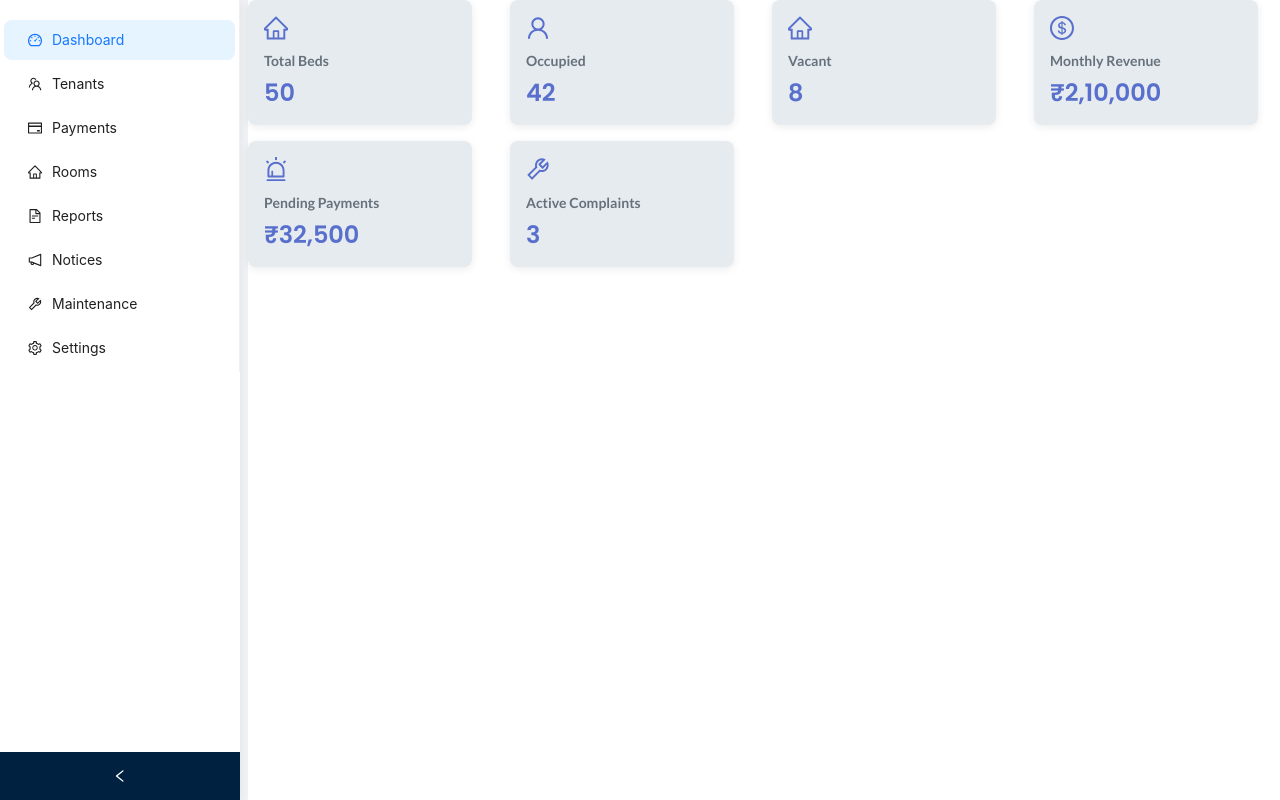
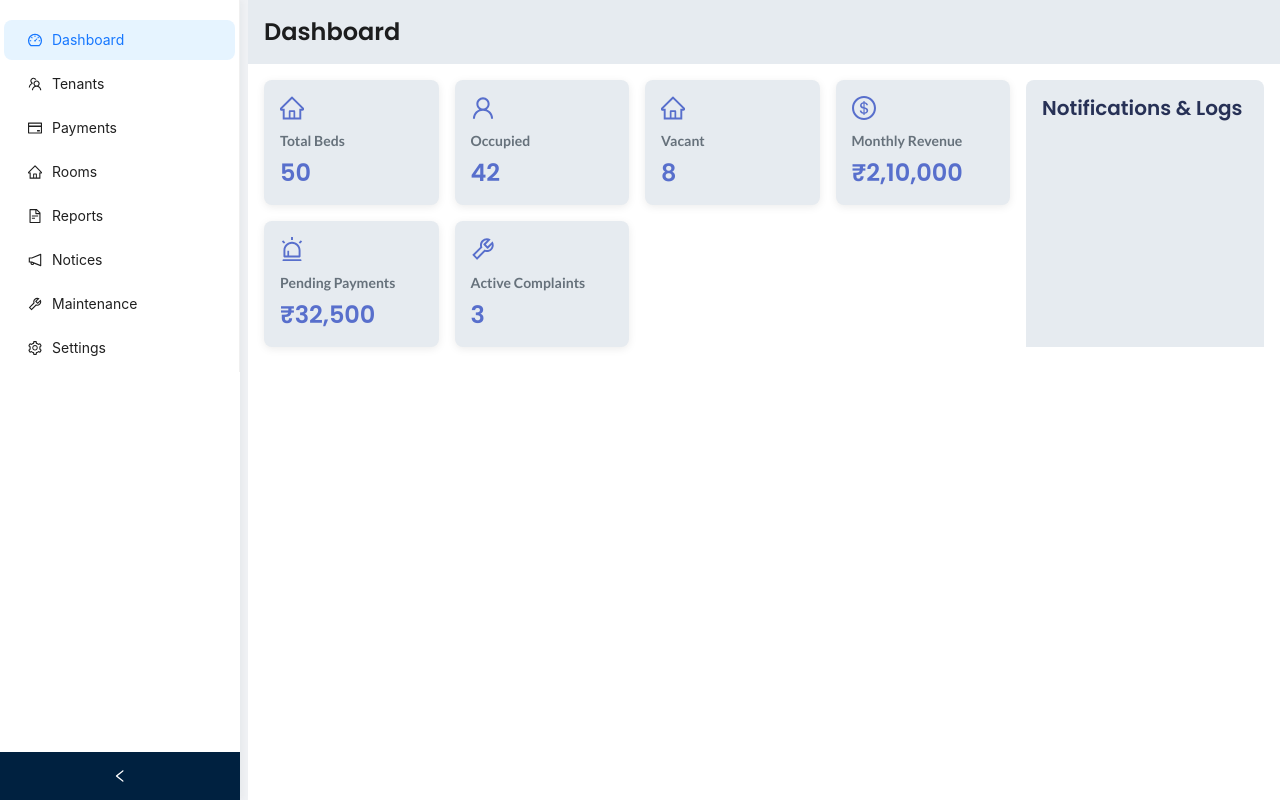
Before and after one commit to venkataraviduddugunta7/My-PG-management, a React (Vite) app: page / in a window 1280 px wide. Built offline with nearby package versions, Linux system fonts and the light colour scheme.

Commit message:
"Dashboard Section"

```diff
--- a/src/components/resusableComponents/StatCard.scss
+++ b/src/components/resusableComponents/StatCard.scss
@@ -4,8 +4,6 @@
     padding: 16px;
     box-shadow: 0 2px 8px rgba(0, 0, 0, 0.08);
     transition: all 0.3s ease;
-    min-width: 180px;
-    max-width: 224px;
 
     cursor: pointer;
 
--- a/src/pages/Dashboard/Dashboard.jsx
+++ b/src/pages/Dashboard/Dashboard.jsx
@@ -4,17 +4,12 @@ import {
   DollarOutlined,
   AlertOutlined,
   ToolOutlined,
-  PieChartOutlined,
 } from "@ant-design/icons";
 import { Col, Row } from "antd";
 import StatsCard from "../../components/resusableComponents/StatCard";
-import OccupancyChart from "../../components/OccupancyChart";
-import RevenueExpenseChart from "../../components/RevenueExpenseChart";
-import QuickActions from "../../components/QuickActions";
-import RecentActivity from "../../components/RecentActivity";
+import "./Dashboard.scss";
 
 const Dashboard = () => {
-  // Sample data - replace with real data
   const stats = [
     { name: "Total Beds", value: 50, icon: <HomeOutlined /> },
     { name: "Occupied", value: 42, icon: <UserOutlined /> },
@@ -25,9 +20,12 @@ const Dashboard = () => {
   ];
 
   return (
-    <div className="dashboard-container">
+    <div className="dashboard-cantainer ">
       {/* Stat Cards */}
+      <div className="header-section tabheader">Dashboard</div>
       <div className="stats-section">
+        <Row gutter={[16]}>
+          <Col span={18}>
             <Row gutter={[16, 16]}>
               {stats.map((stat, index) => (
                 <Col key={index} xs={24} sm={12} md={8} lg={6}>
@@ -39,13 +37,14 @@ const Dashboard = () => {
                 </Col>
               ))}
             </Row>
+          </Col>
+          <Col span={6}>
+            <div className="activity">
+              <div className="activity-title ">Notifications & Logs</div>
             </div>
-
-      {/* Charts Section */}
-
-
-      {/* Quick Actions & Activity */}
-
+          </Col>
+        </Row>
+      </div>
     </div>
   );
 };
--- a/src/pages/Dashboard/Dashboard.scss
+++ b/src/pages/Dashboard/Dashboard.scss
@@ -1,7 +1,10 @@
 @import "../../assets/scss/main.scss";
 
-.DashboardStyles {
-
+.dashboard-cantainer {
+    .header-section {
+        padding: 1rem;
+        background-color: #E6EBF0;
+    }
 
     .tabheader {
         font-family: Poppins;
@@ -12,4 +15,38 @@
         padding-bottom: 16px;
     }
 
+    .stats-section {
+        padding: 1rem;
+    }
+
 }
+
+.activity {
+    background: #E6EBF0;
+    padding: 16px;
+    border-radius: 8px 8px 0px 0px;
+    height: 100%;
+    cursor: pointer;
+
+    .activity-name {
+        font-family: 'Lato', sans-serif;
+        font-weight: 600;
+        font-size: 14px;
+        line-height: 16px;
+        letter-spacing: 0%;
+        color: #66717B;
+        margin-bottom: 8px;
+    }
+
+    .activity-title {
+        font-family: Poppins;
+        font-weight: 600;
+        font-size: 20px;
+        line-height: 24px;
+        letter-spacing: 0%;
+        vertical-align: middle;
+        color: #273156;
+        margin-bottom: 16px;
+    }
+
+}
```
Lines whose indentation alone changed are shown as unchanged.
